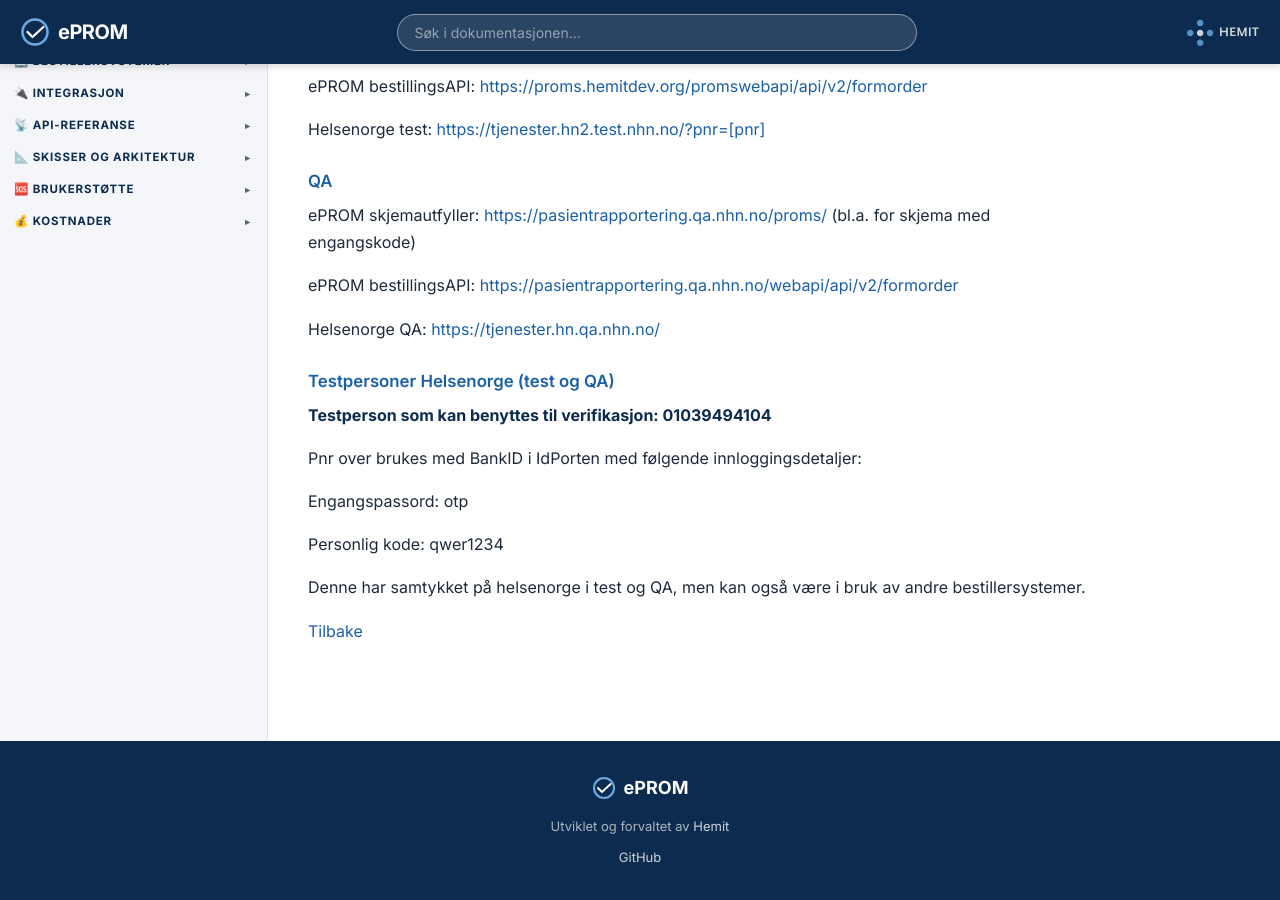
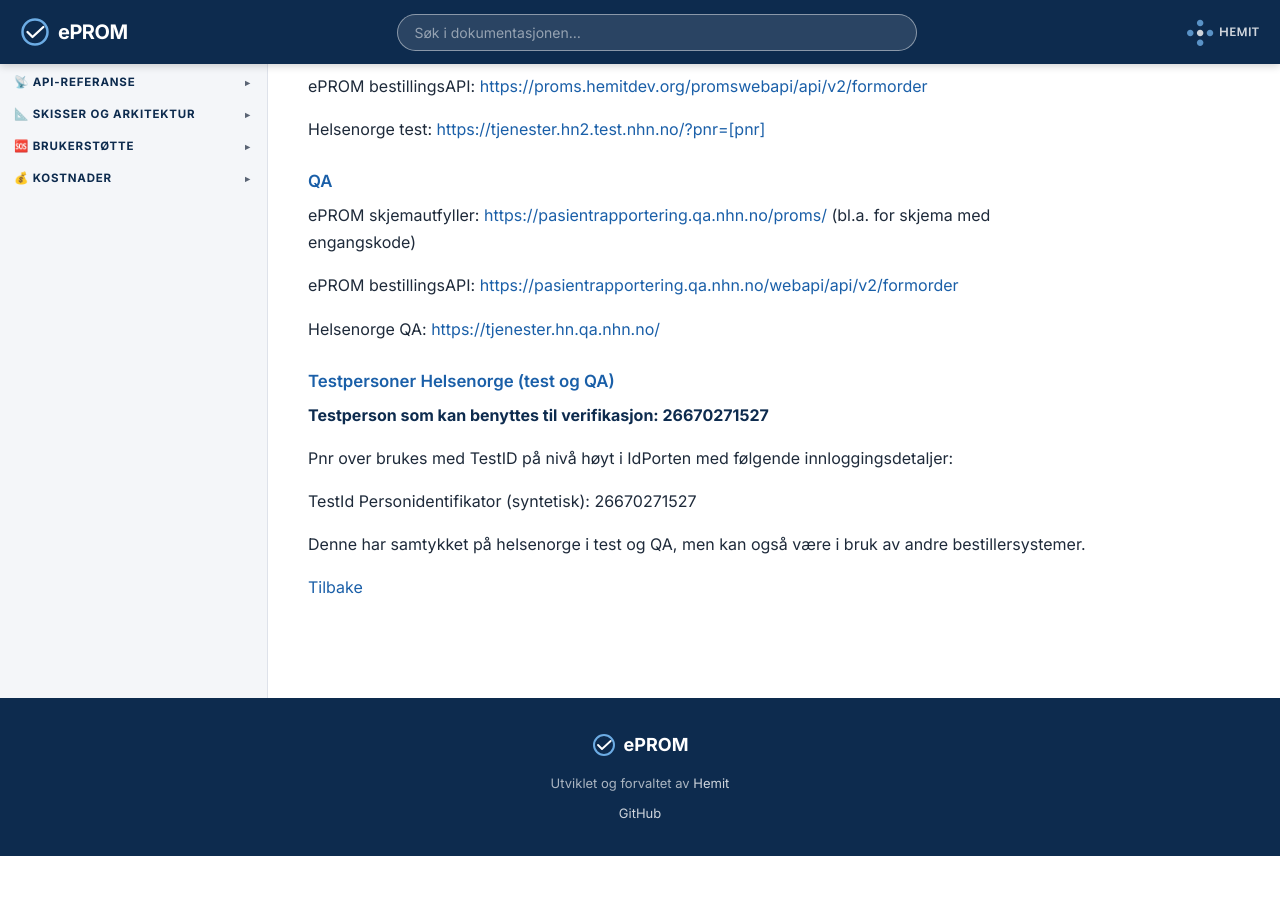
Before and after one commit to HemitSystemutvikling/ePROM, a Jekyll site: the page built from IntegrasjonVerifikasjon.md, in a window 1280 px wide and 900 px high, scrolled down 1351 px. Built offline with Jekyll 4.4.1, drawn with Linux system fonts in a browser that asks for light colours; our own code applies the rules of GitHub Pages for plain Markdown files; comment, search, counter and statistics services are not loaded; after the commit the page ends 2207 px from its top, so only the background shows below that; some of the changed text lies outside the part shown.

Commit message:
Update IntegrasjonVerifikasjon.md
Den nye persontjenesten ertsatter gamle test Preg

```diff
--- a/IntegrasjonVerifikasjon.md
+++ b/IntegrasjonVerifikasjon.md
@@ -50,13 +50,12 @@ Helsenorge QA: [https://tjenester.hn.qa.nhn.no/](https://tjenester.hn.qa.nhn.no/
 
 ### Testpersoner Helsenorge (test og QA)
 
-**Testperson som kan benyttes til verifikasjon: 01039494104**
+**Testperson som kan benyttes til verifikasjon: 26670271527**
 
-Pnr over brukes med BankID i IdPorten med følgende innloggingsdetaljer:
+Pnr over brukes med TestID på nivå høyt i IdPorten med følgende innloggingsdetaljer:
 
-Engangspassord: otp
-
-Personlig kode: qwer1234
+TestId
+Personidentifikator (syntetisk): 26670271527
 
 Denne har samtykket på helsenorge i test og QA, men kan også være i bruk av andre bestillersystemer.
 
```
Also changed, not shown: other parts of IntegrasjonVerifikasjon.md (+1 -1 lines).
